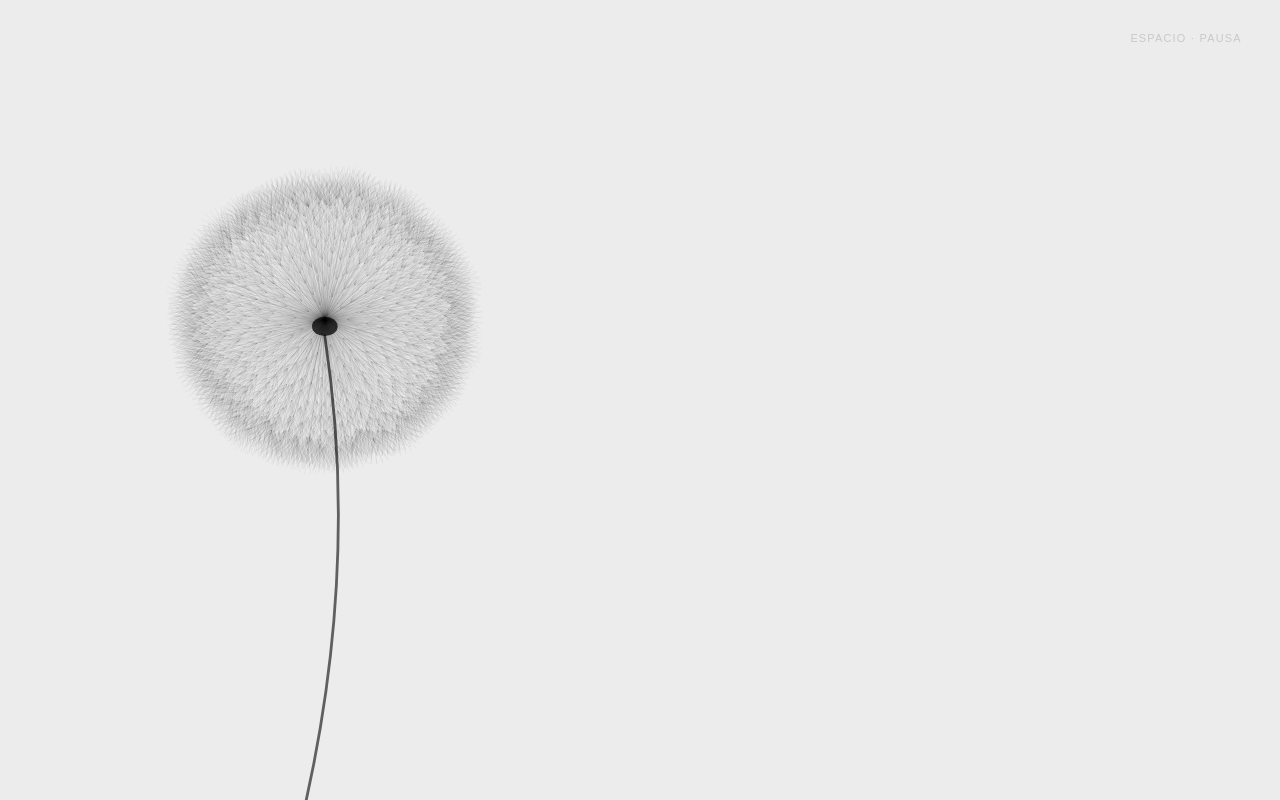
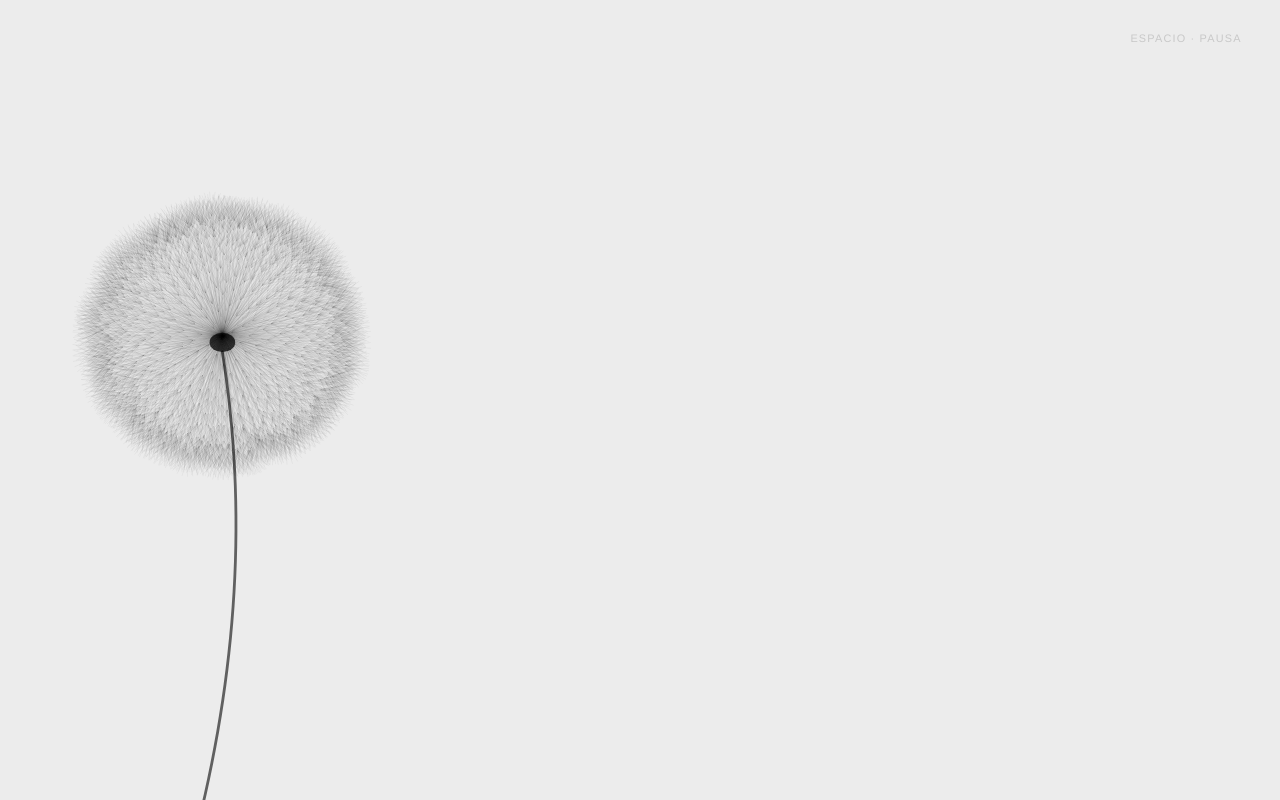
Before and after one commit to guadalupedominguez-svg/bim-presentacion, a plain HTML site: page diente-de-leon/index.html in a window 1280 px wide. Drawn offline with nearby package versions, Linux system fonts and the light colour scheme; animation ran at ten frames a second.

Commit message:
Diente de león: tipografía Arimo y nueva flor del lado contrario
Co-Authored-By: Claude Opus 5.5 <noreply@anthropic.com>
Claude-Session: https://claude.ai/code/session_016C4SMzFx7ZQmvNQLqa7qgQ

```diff
--- a/diente-de-leon/index.html
+++ b/diente-de-leon/index.html
@@ -4,6 +4,9 @@
   <meta charset="UTF-8">
   <meta name="viewport" content="width=device-width, initial-scale=1.0">
   <title>Diente de león</title>
+  <link rel="preconnect" href="https://fonts.googleapis.com">
+  <link rel="preconnect" href="https://fonts.gstatic.com" crossorigin>
+  <link href="https://fonts.googleapis.com/css2?family=Arimo:wght@400;700&display=swap" rel="stylesheet">
 
   <style>
     :root{
@@ -19,7 +22,7 @@
       height:100%;
       overflow:hidden;
       background:var(--bg);
-      font-family:Arial, Helvetica, sans-serif;
+      font-family:"Arimo", Arial, Helvetica, sans-serif;
     }
 
     .stage{
@@ -52,7 +55,7 @@
 </head>
 
 <body>
-  <main class="stage" aria-label="Diente de león cuyas semillas forman las palabras personas, procesos y tecnología">
+  <main class="stage" aria-label="Diente de león cuyas semillas forman las palabras personas, procesos y tecnología, y luego otro diente de león">
     <canvas id="c"></canvas>
     <div class="hint">ESPACIO · PAUSA</div>
   </main>
@@ -62,22 +65,28 @@
     const canvas = document.getElementById("c");
     const ctx = canvas.getContext("2d");
     const INK = "10,10,10";
+    const FONT = '"Arimo", Arial, Helvetica, sans-serif';
 
-    /* ritmo de cada generación (segundos) */
-    const GROW = 2.6;      // crece la cabeza
-    const HOLD = 4.5;      // cabeza completa (mientras se leen las palabras anteriores)
-    const RELEASE = 2.6;   // las semillas se sueltan
-    const FLIGHT = 2.3;    // vuelo hasta su lugar en la palabra
-    const NEXT = 8.5;      // cada cuánto nace una flor nueva (antes de que la anterior se vacíe)
-    const LEAVE = 2.6;     // el viento se lleva las palabras anteriores
+    /* ---------- ritmo (segundos) ---------- */
+    const FIRST_GROW = 2.6;   // la primera flor crece
+    const HOLD_HEAD  = 2.2;   // flor completa antes de soltar
+    const RELEASE    = 2.6;   // se sueltan las semillas
+    const FLIGHT     = 2.3;   // vuelo hasta las letras
+    const WORD_HOLD  = 3.4;   // palabras nítidas en pantalla
+    const TEXT_OUT   = 0.6;   // el texto nítido se desvanece
+    const LEAVE_SPREAD = 1.6; // las letras se desintegran escalonadas
+    const FLY_HOME   = 2.6;   // vuelo hasta formar la flor del otro lado
+    const STEM_GROW  = 1.6;
 
     const NAMES = ["PERSONAS", "PROCESOS", "TECNOLOGÍA"];
     const ORDERS = [[0,1,2],[1,0,2],[2,1,0],[1,2,0],[0,2,1],[2,0,1]];
+    const SX = [0.17, 0.83];  // flor izquierda / flor derecha
 
     const clamp = (x, a = 0, b = 1) => Math.max(a, Math.min(b, x));
     const eo = x => 1 - Math.pow(1 - clamp(x), 3);
     const eio = x => { x = clamp(x); return x < .5 ? 4*x*x*x : 1 - Math.pow(-2*x + 2, 3) / 2; };
     const rnd = (a, b) => a + Math.random() * (b - a);
+    const bez = (a, c, b, e) => (1-e)*(1-e)*a + 2*(1-e)*e*c + e*e*b;
 
     let W = 0, H = 0, U = 0;
     function resize(){
@@ -90,18 +99,17 @@
     resize();
 
     let clock = 0;
-    const HX = 0.25;
-    const head = () => ({ x: W * HX + Math.sin(clock * 0.6) * U * 0.006, y: H * 0.40 });
-    const R = () => U * 0.16;
+    const R = () => U * 0.15;
+    const headC = side => ({ x: W * SX[side] + Math.sin(clock * 0.6 + side * 2) * U * 0.006, y: H * 0.42 });
 
-    /* ---------- puntos de las palabras (se muestrea el texto en un lienzo oculto) ---------- */
+    /* ---------- puntos de las palabras ---------- */
     const off = document.createElement("canvas");
     const octx = off.getContext("2d", { willReadFrequently: true });
 
-    function wordTargets(order){
-      const big = Math.min(W * 0.075, H * 0.13);
+    function wordLayout(order){
+      const big = Math.min(W * 0.066, H * 0.12);
       const small = big * 0.58;
-      const cx = W * 0.665;
+      const cx = W * 0.5;
       const lines = order.map((i, k) => ({ i, k, size: i === 0 ? big : small }));
       const gap = big * 0.42;
       const total = lines.reduce((s, l) => s + l.size, 0) + gap * 2;
@@ -112,7 +120,7 @@
       octx.textAlign = "center";
       octx.textBaseline = "top";
       lines.forEach(l => {
-        octx.font = `400 ${l.size}px Arial, Helvetica, sans-serif`;
+        octx.font = `400 ${l.size}px ${FONT}`;
         if ("letterSpacing" in octx) octx.letterSpacing = (-0.02 * l.size) + "px";
         l.y0 = y; l.y1 = y + l.size;
         octx.fillText(NAMES[l.i], cx, y);
@@ -124,61 +132,84 @@
         const step = Math.max(2, Math.round(l.size / (l.i === 0 ? 19 : 17)));
         for (let yy = Math.floor(l.y0); yy < Math.min(H, l.y1 + l.size * 0.25); yy += step){
           for (let xx = 0; xx < W; xx += step){
-            const k = (yy * W + xx) * 4 + 3;
-            if (data[k] > 70) pts.push({ x: xx + rnd(-0.6, 0.6), y: yy + rnd(-0.6, 0.6), main: l.i === 0, line: l.k });
+            if (data[(yy * W + xx) * 4 + 3] > 70) pts.push({ x: xx + rnd(-0.6, 0.6), y: yy + rnd(-0.6, 0.6), main: l.i === 0, line: l.k });
           }
         }
       });
       return { pts, lines: lines.map(l => ({ text: NAMES[l.i], size: l.size, x: cx, y: l.y0, main: l.i === 0 })) };
     }
 
-    /* ---------- generaciones ---------- */
-    let genCount = 0;
-    const gens = [];
-
-    function makeGeneration(t0){
-      const order = ORDERS[genCount % ORDERS.length];
-      genCount++;
-      const wt = wordTargets(order);
-      let targets = wt.pts;
-      const MAX = 1500;
-      if (targets.length > MAX){
-        for (let i = targets.length - 1; i > 0; i--){ const j = Math.floor(Math.random() * (i + 1)); [targets[i], targets[j]] = [targets[j], targets[i]]; }
-        targets = targets.slice(0, MAX);
-      }
-      /* las palabras se "escriben" renglón por renglón, de izquierda a derecha */
-      targets.sort((a, b) => (a.line - b.line) * W * 0.25 + (a.x - b.x));
-      const n = targets.length;
+    /* ---------- semillas (las mismas durante toda la animación) ---------- */
+    let seeds = [], N = 0, dens = 1;
+    function makeSeeds(n){
+      N = n; dens = Math.min(1, 380 / n);
       const rot = rnd(0, Math.PI * 2);
-      const seeds = [];
+      seeds = [];
       for (let i = 0; i < n; i++){
         const y = 1 - (i + 0.5) / n * 2;
         const r = Math.sqrt(1 - y * y);
         const th = i * 2.39996 + rot;
-        seeds.push({
-          v: { x: Math.cos(th) * r, y, z: Math.sin(th) * r },
-          len: rnd(0.92, 1.05),
-          grow: rnd(0, 0.5),
-          ph: rnd(0, 6.28),
-          state: "head"
-        });
+        seeds.push({ v: { x: Math.cos(th) * r, y, z: Math.sin(th) * r }, len: rnd(0.92, 1.05), grow: rnd(0, 0.5), ph: rnd(0, 6.28) });
       }
-      /* se sueltan primero las del lado derecho (el viento sopla hacia la derecha) */
-      const byWind = seeds.map(s => ({ s, k: s.v.x + rnd(-0.25, 0.25) })).sort((a, b) => b.k - a.k).map(o => o.s);
-      byWind.forEach((s, k) => {
-        s.rel = t0 + GROW + HOLD + (k / n) * RELEASE;
-        s.target = targets[k];
-        s.flight = FLIGHT * rnd(0.85, 1.15);
-      });
-      const formedAt = Math.max(...seeds.map(s => s.rel + s.flight));
-      return { t0, seeds, leaveAt: Infinity, dens: Math.min(1, 380 / n), lines: wt.lines, formedAt };
     }
 
-    gens.push(makeGeneration(0));
-    let nextAt = NEXT;
+    function headPos(side, s, tilt, gk = 1){
+      const c = Math.cos(tilt), sn = Math.sin(tilt);
+      const vx = s.v.x * c + s.v.z * sn, vz = -s.v.x * sn + s.v.z * c, vy = s.v.y;
+      const persp = 1 + vz * 0.18;
+      const L = R() * s.len * gk * persp;
+      const h = headC(side);
+      return { x: h.x + vx * L, y: h.y + vy * L * 0.96, vx, vy, vz, persp, hx: h.x, hy: h.y };
+    }
+
+    /* ---------- ciclos: flor → palabras → flor del otro lado ---------- */
+    let cyc = null, cycleCount = 0;
+    const stems = [{ g0: 0, fade0: Infinity }, { g0: Infinity, fade0: Infinity }];
+
+    function schedule(Tc, S, first){
+      const O = 1 - S;
+      const order = ORDERS[cycleCount % ORDERS.length];
+      cycleCount++;
+      const lay = wordLayout(order);
+      let targets = lay.pts;
+      if (first) makeSeeds(Math.min(1500, targets.length));
+      if (targets.length > N){
+        for (let i = targets.length - 1; i > 0; i--){ const j = Math.floor(Math.random() * (i + 1)); [targets[i], targets[j]] = [targets[j], targets[i]]; }
+        targets = targets.slice(0, N);
+      } else {
+        while (targets.length < N) targets.push(targets[Math.floor(Math.random() * targets.length)]);
+      }
+      /* las letras se escriben desde el lado de la flor */
+      const dir = S === 0 ? 1 : -1;
+      targets.sort((a, b) => (a.line - b.line) * W + dir * (a.x - b.x));
+
+      const headReady = first ? Tc + FIRST_GROW : Tc;
+      const relStart = headReady + HOLD_HEAD;
+      const byRelease = seeds.map(s => ({ s, k: dir * s.v.x + rnd(-0.25, 0.25) })).sort((a, b) => b.k - a.k).map(o => o.s);
+      byRelease.forEach((s, k) => {
+        s.tRel = relStart + (k / N) * RELEASE;
+        s.fl1 = FLIGHT * rnd(0.85, 1.15);
+        s.T = targets[k];
+        s.c1dx = dir * rnd(0.04, 0.2) * W; s.c1dy = -rnd(0.10, 0.28) * H;
+      });
+      const formedAt = Math.max(...seeds.map(s => s.tRel + s.fl1));
+      const textOutAt = formedAt + 0.9 + WORD_HOLD;
+      const leaveStart = textOutAt + TEXT_OUT;
+      /* se desintegran primero las letras más cercanas a la flor nueva */
+      const byLeave = seeds.slice().sort((a, b) => dir * (b.T.x - a.T.x));
+      byLeave.forEach((s, k) => {
+        s.tLeave = leaveStart + (k / N) * LEAVE_SPREAD + rnd(0, 0.4);
+        s.fl2 = FLY_HOME * rnd(0.85, 1.15);
+        s.c2dy = -rnd(0.10, 0.25) * H;
+      });
+      const end = Math.max(...seeds.map(s => s.tLeave + s.fl2)) + 0.3;
+      stems[O].g0 = leaveStart; stems[O].fade0 = Infinity;
+      stems[S].fade0 = leaveStart + 1.2;
+      cyc = { S, O, first, Tc, lines: lay.lines, formedAt, textOutAt, end };
+    }
 
     /* ---------- dibujo ---------- */
-    function pappus(x, y, dirx, diry, size, alpha, n = 9, spread = 1.4){
+    function pappus(x, y, dirx, diry, size, alpha, n = 7, spread = 1.35){
       if (size < 0.6 || alpha <= 0.01) return;
       const base = Math.atan2(diry, dirx);
       ctx.strokeStyle = `rgba(${INK},${alpha * 0.32})`;
@@ -192,144 +223,151 @@
       ctx.stroke();
     }
 
-    function drawStem(h){
-      const by = H + 10, bx = W * HX - U * 0.02;
-      ctx.strokeStyle = `rgba(${INK},0.62)`;
+    function drawStem(side){
+      const st = stems[side];
+      const g = eo((clock - st.g0) / STEM_GROW);
+      const a = 1 - clamp((clock - st.fade0) / 2.5);
+      if (g <= 0 || a <= 0) return;
+      const h = headC(side);
+      const lean = side === 0 ? 1 : -1;
+      const bx = W * SX[side] - lean * U * 0.02, by = H + 10;
+      const cx = W * SX[side] + lean * U * 0.05, cy = (by + h.y) / 2;
+      const ex = h.x, ey = h.y + U * 0.02;
+      ctx.strokeStyle = `rgba(${INK},${0.62 * a})`;
       ctx.lineWidth = Math.max(2, U * 0.0035);
       ctx.lineCap = "round";
       ctx.beginPath();
       ctx.moveTo(bx, by);
-      ctx.quadraticCurveTo(W * HX + U * 0.05, (by + h.y) / 2, h.x, h.y + U * 0.02);
+      const n = 30;
+      for (let i = 1; i <= n * g; i++){ const e = i / n; ctx.lineTo(bez(bx, cx, ex, e), bez(by, cy, ey, e)); }
+      ctx.lineTo(bez(bx, cx, ex, g), bez(by, cy, ey, g));
       ctx.stroke();
-      ctx.fillStyle = `rgba(${INK},0.75)`;
-      ctx.beginPath(); ctx.ellipse(h.x, h.y + U * 0.008, U * 0.016, U * 0.012, 0, 0, Math.PI * 2); ctx.fill();
+      if (g > 0.85){
+        ctx.fillStyle = `rgba(${INK},${0.75 * a * clamp((g - 0.85) / 0.15)})`;
+        ctx.beginPath(); ctx.ellipse(h.x, h.y + U * 0.008, U * 0.016, U * 0.012, 0, 0, Math.PI * 2); ctx.fill();
+      }
     }
 
-    let last = performance.now(), paused = false;
+    let last = performance.now(), paused = false, started = false;
 
     function frame(now){
       requestAnimationFrame(frame);
       const dt = Math.min(0.05, (now - last) / 1000); last = now;
-      if (paused) return;
+      if (paused || !started) return;
       clock += dt;
-
-      if (clock >= nextAt){
-        /* cuando la nueva flor empiece a soltar semillas, el viento se lleva las palabras anteriores */
-        gens.forEach(o => { if (o.leaveAt === Infinity) o.leaveAt = clock + GROW + HOLD; });
-        gens.push(makeGeneration(clock));
-        nextAt = clock + NEXT;
-      }
+      if (clock >= cyc.end) schedule(cyc.end, cyc.O, false);
 
       ctx.clearRect(0, 0, W, H);
-      const h = head(), rad = R();
-      drawStem(h);
+      drawStem(0); drawStem(1);
 
+      const { S, O } = cyc;
       const tilt = Math.sin(clock * 0.35) * 0.25;
-      const c = Math.cos(tilt), sn = Math.sin(tilt);
+      const rad = R();
       const headItems = [];
 
-      /* texto nítido: aparece cuando todas las semillas llegaron y se desvanece antes de dispersarse */
-      gens.forEach(g => {
-        const tin = clamp((clock - g.formedAt) / 0.9);
-        const tout = clamp((clock - (g.leaveAt - 0.7)) / 0.6);
-        const ta = tin * (1 - tout);
-        if (ta <= 0) return;
-        ctx.textAlign = "center";
-        ctx.textBaseline = "top";
-        g.lines.forEach(l => {
-          ctx.font = `400 ${l.size}px Arial, Helvetica, sans-serif`;
+      /* texto nítido: aparece al terminar de formarse y se desvanece antes de desintegrarse */
+      const ta = clamp((clock - cyc.formedAt) / 0.9) * (1 - clamp((clock - cyc.textOutAt) / TEXT_OUT));
+      if (ta > 0){
+        ctx.textAlign = "center"; ctx.textBaseline = "top";
+        cyc.lines.forEach(l => {
+          ctx.font = `400 ${l.size}px ${FONT}`;
           if ("letterSpacing" in ctx) ctx.letterSpacing = (-0.02 * l.size) + "px";
           ctx.fillStyle = `rgba(${INK},${(l.main ? 0.92 : 0.5) * ta})`;
           ctx.fillText(l.text, l.x, l.y);
         });
         if ("letterSpacing" in ctx) ctx.letterSpacing = "0px";
+      }
+
+      seeds.forEach(s => {
+        const T = s.T;
+        const alphaW = T.main ? 0.88 : 0.5;
+        const dot = T.main ? 1.7 : 1.25;
+        const lite = 0.45 + 0.55 * dens;
+
+        /* 1. en la flor del lado S */
+        if (clock < s.tRel){
+          const gk = cyc.first ? eo((clock - cyc.Tc - s.grow * FIRST_GROW * 0.6) / (FIRST_GROW * 0.7)) : 1;
+          if (gk > 0) headItems.push({ ...headPos(S, s, tilt, gk), gk });
+          return;
+        }
+        /* 2. vuelo hacia las letras */
+        if (clock < s.tRel + s.fl1){
+          if (s.lastRel !== s.tRel){
+            const p = headPos(S, s, tilt);
+            s.sx = p.x; s.sy = p.y; s.size0 = rad * 0.19 * p.persp; s.lastRel = s.tRel;
+          }
+          const e = eio((clock - s.tRel) / s.fl1);
+          const wob = (1 - e) * U * 0.02;
+          const x = bez(s.sx, s.sx + s.c1dx, T.x, e) + Math.sin(clock * 2.1 + s.ph) * wob;
+          const y = bez(s.sy, s.sy + s.c1dy, T.y, e) + Math.cos(clock * 1.7 + s.ph) * wob;
+          pappus(x, y, 0.2 * Math.sign(s.c1dx), -1, (1 - e) * s.size0 * 0.6, alphaW * lite * (1 - e * 0.8));
+          ctx.fillStyle = `rgba(${INK},${alphaW})`;
+          ctx.beginPath(); ctx.arc(x, y, dot * (0.7 + 0.3 * e), 0, Math.PI * 2); ctx.fill();
+          return;
+        }
+        /* 3. punto en la letra */
+        if (clock < s.tLeave){
+          ctx.fillStyle = `rgba(${INK},${alphaW})`;
+          ctx.beginPath(); ctx.arc(T.x, T.y, dot, 0, Math.PI * 2); ctx.fill();
+          return;
+        }
+        /* 4. vuelve a ser semilla y vuela a formar la flor del lado O */
+        if (clock < s.tLeave + s.fl2){
+          const size0 = s.size0 || rad * 0.19;
+          const lt = (clock - s.tLeave) / s.fl2;
+          const regrow = eo(lt / 0.2);
+          const e = eio((lt - 0.12) / 0.88);
+          const end = headPos(O, s, tilt);
+          const cxm = (T.x + end.x) / 2, cym = Math.min(T.y, end.y) + s.c2dy;
+          const wob = Math.sin(Math.PI * e) * U * 0.02;
+          const x = bez(T.x, cxm, end.x, e) + Math.sin(clock * 1.9 + s.ph) * wob;
+          const y = bez(T.y, cym, end.y, e) + Math.cos(clock * 1.5 + s.ph) * wob;
+          /* al acercarse a la flor, el vilano gira hacia afuera y crece a su tamaño */
+          const b = clamp((e - 0.7) / 0.3);
+          const upx = Math.sin(clock * 0.9 + s.ph) * 0.3, upy = -1;
+          const m = Math.hypot(end.vx, end.vy) || 1;
+          const dx = upx * (1 - b) + (end.vx / m) * b, dy = upy * (1 - b) + (end.vy / m) * b;
+          const size = (T.main ? 0.36 : 0.30) * size0 * regrow * (1 - b) + rad * 0.19 * end.persp * b;
+          const a = (alphaW * lite) * (1 - b) + (0.3 + 0.4 * (end.vz + 1) / 2) * (0.35 + 0.65 * dens) * 0.75 * b;
+          pappus(x, y, dx, dy, size, a);
+          if (b < 1){
+            ctx.fillStyle = `rgba(${INK},${alphaW * (1 - b)})`;
+            ctx.beginPath(); ctx.ellipse(x, y, dot * (1 - 0.3 * regrow), dot * (1 + 0.6 * regrow), 0, 0, Math.PI * 2); ctx.fill();
+          }
+          if (b > 0){
+            ctx.strokeStyle = `rgba(${INK},${a * 0.3 * b})`;
+            ctx.lineWidth = 0.5;
+            ctx.beginPath(); ctx.moveTo(end.hx, end.hy); ctx.lineTo(x, y); ctx.stroke();
+          }
+          return;
+        }
+        /* 5. ya forma parte de la flor nueva */
+        headItems.push({ ...headPos(O, s, tilt), gk: 1 });
       });
 
-      gens.forEach(g => {
-        g.seeds.forEach(s => {
-          if (s.state === "gone") return;
-          /* posición en la cabeza */
-          const gk = eo((clock - g.t0 - s.grow * GROW * 0.6) / (GROW * 0.7));
-          if (gk <= 0) return;
-          const vx = s.v.x * c + s.v.z * sn, vz = -s.v.x * sn + s.v.z * c, vy = s.v.y;
-          const persp = 1 + vz * 0.18;
-          const L = rad * s.len * gk * persp;
-          const hx = h.x + vx * L, hy = h.y + vy * L * 0.96;
-
-          if (clock < s.rel){
-            headItems.push({ x: hx, y: hy, vx, vy, vz, gk, persp, dens: g.dens });
-            return;
-          }
-
-          /* vuelo hacia su lugar en la palabra */
-          if (s.state === "head"){
-            s.state = "fly";
-            s.sx = hx; s.sy = hy;
-            s.c1x = hx + rnd(0.05, 0.25) * W; s.c1y = hy - rnd(0.10, 0.30) * H;
-            s.size0 = rad * 0.19 * persp;
-          }
-          const T = s.target;
-          const p = clamp((clock - s.rel) / s.flight);
-          const e = eio(p);
-          const wob = (1 - e) * U * 0.02;
-          let x = (1-e)*(1-e)*s.sx + 2*(1-e)*e*s.c1x + e*e*T.x + Math.sin(clock * 2.1 + s.ph) * wob;
-          let y = (1-e)*(1-e)*s.sy + 2*(1-e)*e*s.c1y + e*e*T.y + Math.cos(clock * 1.7 + s.ph) * wob;
-          let alpha = T.main ? 0.88 : 0.5;
-          const dot = T.main ? 1.7 : 1.25;
-
-          /* las palabras anteriores se las lleva el viento: los puntos vuelven a ser semillas */
-          let regrow = 0;
-          if (clock > g.leaveAt){
-            if (s.ldelay === undefined){
-              s.ldelay = (T.x / W - 0.45) * 2.2 + rnd(0, 0.9);
-              s.lvx = U * rnd(0.10, 0.22); s.lvy = -U * rnd(0.02, 0.07);
-            }
-            const lt = clock - g.leaveAt - s.ldelay;
-            regrow = eo((clock - g.leaveAt - s.ldelay + 0.5) / 0.7);
-            if (lt > 0){
-              x += s.lvx * lt + U * 0.03 * lt * lt;
-              y += s.lvy * lt + Math.sin(clock * 1.5 + s.ph) * U * 0.01 * lt;
-              alpha *= clamp(1 - (lt - 0.6) / LEAVE);
-              if (alpha <= 0.005){ s.state = "gone"; return; }
-            }
-          }
-
-          /* en vuelo se ve la semilla con su vilano; al llegar se reduce a un punto;
-             al irse, el vilano vuelve a abrirse y se va como semilla */
-          /* con muchas semillas, cada vilano se hace más chico y tenue para no amontonarse */
-          const lite = 0.45 + 0.55 * g.dens;
-          if (regrow > 0.02){
-            const tuft = regrow * s.size0 * (T.main ? 0.36 : 0.30);
-            const tilt2 = Math.sin(clock * 0.9 + s.ph) * 0.3;
-            const pa = alpha * lite * (T.main ? 0.95 : 1.05);
-            ctx.strokeStyle = `rgba(${INK},${pa * 0.45})`;
-            ctx.lineWidth = 0.6;
-            ctx.beginPath(); ctx.moveTo(x, y); ctx.lineTo(x + tilt2 * tuft * 0.4, y - tuft * 0.8); ctx.stroke();
-            pappus(x + tilt2 * tuft * 0.4, y - tuft * 0.8, tilt2, -1, tuft, pa, 7, 1.3);
-          } else if (e < 0.98){
-            const dx = s.c1x - s.sx;
-            const m = Math.hypot(dx, 1) || 1;
-            pappus(x, y, 0.2 * dx / m, -1, (1 - e) * s.size0 * 0.6, alpha * lite * (1 - e * 0.8), 7, 1.3);
-          }
-          ctx.fillStyle = `rgba(${INK},${alpha})`;
-          ctx.beginPath(); ctx.ellipse(x, y, dot * (0.7 + 0.3 * e) * (1 - 0.3 * regrow), dot * (0.7 + 0.3 * e) * (1 + 0.6 * regrow), 0, 0, Math.PI * 2); ctx.fill();
-        });
-      });
-
-      /* la cabeza se dibuja de atrás hacia adelante */
+      /* cabezas, de atrás hacia adelante */
       headItems.sort((a, b) => a.vz - b.vz);
       headItems.forEach(it => {
-        const a = (0.30 + 0.40 * (it.vz + 1) / 2) * it.gk * (0.35 + 0.65 * it.dens);
+        const a = (0.30 + 0.40 * (it.vz + 1) / 2) * it.gk * (0.35 + 0.65 * dens);
         ctx.strokeStyle = `rgba(${INK},${a * 0.22})`;
         ctx.lineWidth = 0.5;
-        ctx.beginPath(); ctx.moveTo(h.x, h.y); ctx.lineTo(it.x, it.y); ctx.stroke();
+        ctx.beginPath(); ctx.moveTo(it.hx, it.hy); ctx.lineTo(it.x, it.y); ctx.stroke();
         const m = Math.hypot(it.vx, it.vy) || 1;
         pappus(it.x, it.y, it.vx / m, it.vy / m, rad * 0.19 * it.persp * it.gk, a * 0.75, 7, 1.4);
       });
+    }
 
-      /* limpiar generaciones que ya se fueron */
-      while (gens.length > 1 && gens[0].seeds.every(s => s.state === "gone")) gens.shift();
+    function start(){
+      if (started) return;
+      resize();
+      schedule(0, 0, true);
+      started = true;
+      last = performance.now();
     }
+    /* se espera a que cargue Arimo para muestrear bien las letras */
+    if (document.fonts && document.fonts.load){
+      Promise.race([document.fonts.load(`400 64px ${FONT}`), new Promise(r => setTimeout(r, 2000))]).then(start, start);
+    } else start();
     requestAnimationFrame(frame);
 
     document.addEventListener("keydown", (e) => {
```
Also changed, not shown: 1 other file.
